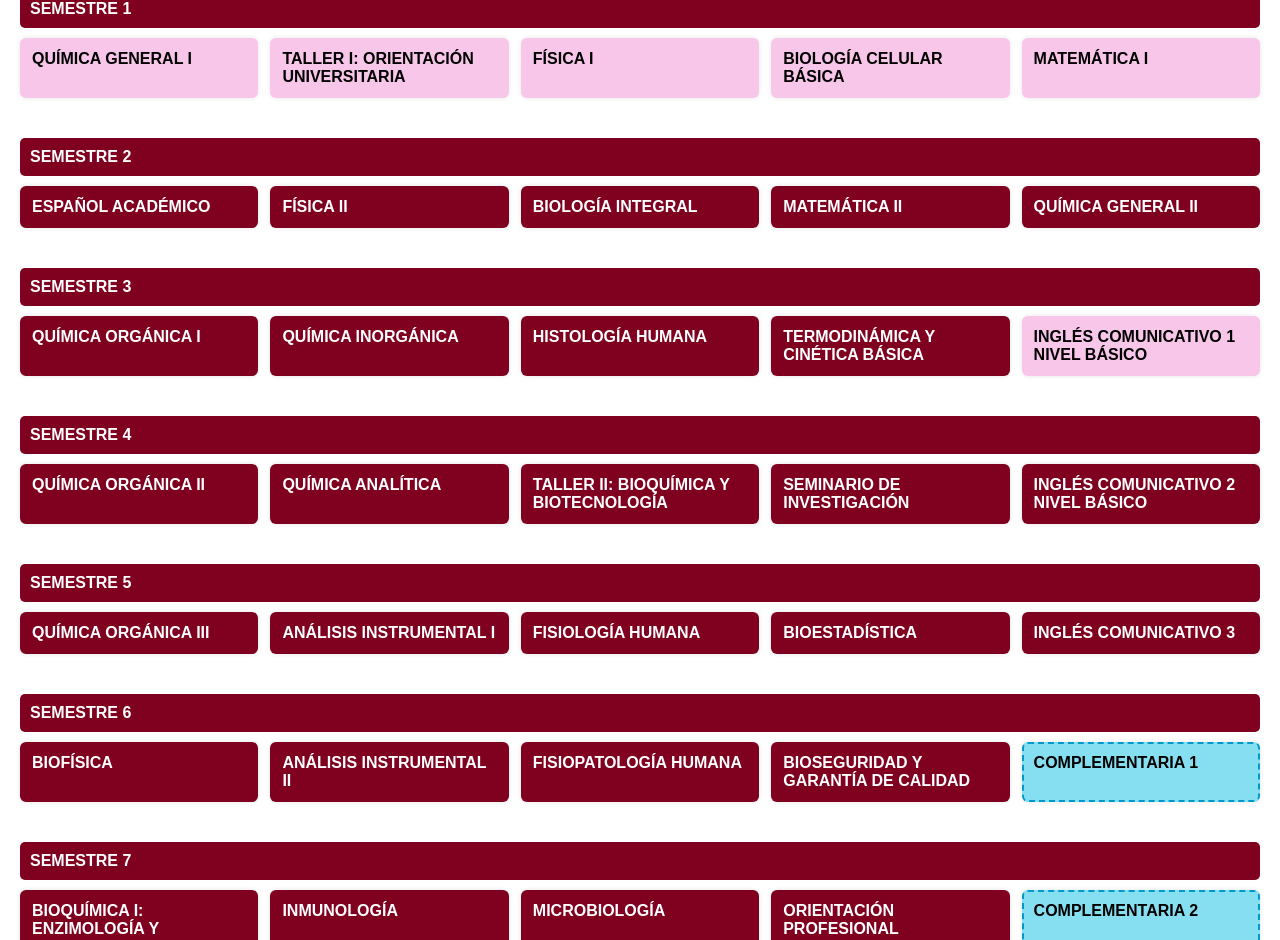
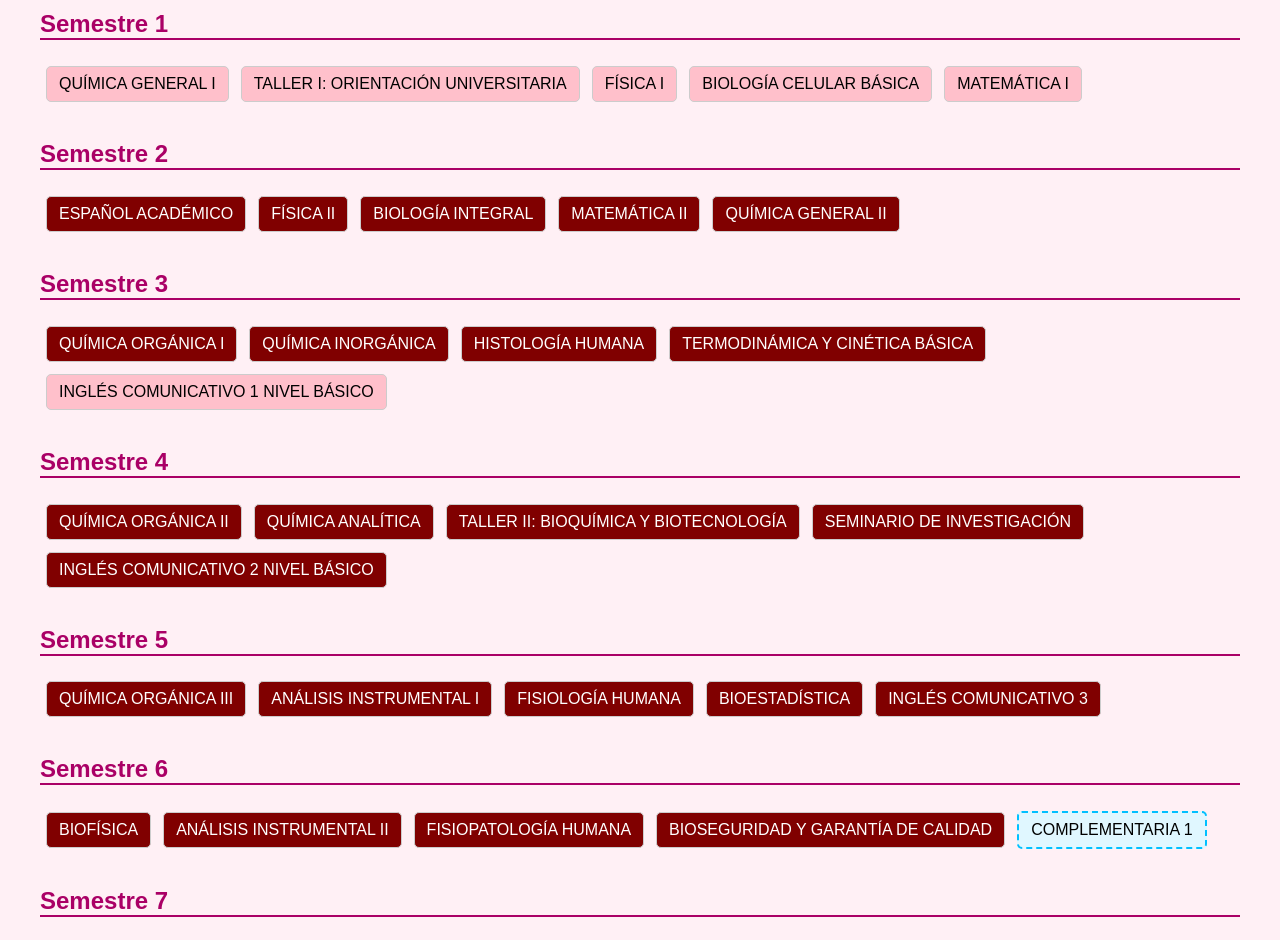
Before and after one commit to hwaangrr/malla-bioquimicaa, a plain HTML site: page index.html in a window 1280 px wide. Shown: the part 110-1050 px from the top of the page. Drawn offline with Linux system fonts and the light colour scheme.

Commit message:
Update index.html

```diff
--- a/index.html
+++ b/index.html
@@ -2,209 +2,168 @@
 <html lang="es">
 <head>
   <meta charset="UTF-8" />
-  <title>Malla Curricular - BIOQUÍMICA</title>
+  <meta name="viewport" content="width=device-width, initial-scale=1.0"/>
+  <title>Malla Interactiva - BIOQUÍMICA</title>
   <style>
     body {
       font-family: sans-serif;
-      background: #fff;
-      margin: 0;
-      padding: 20px;
+      background: #fff0f5;
+      padding: 2rem;
     }
-
     h1 {
+      color: #880088;
       text-align: center;
-      color: #800020;
     }
-
     .semestre {
-      margin-bottom: 40px;
+      margin-bottom: 2rem;
     }
-
-    .titulo-semestre {
-      background: #800020;
-      color: white;
-      padding: 10px;
+    .semestre h2 {
+      color: #aa0066;
+      border-bottom: 2px solid #aa0066;
+    }
+    .asignatura {
+      display: inline-block;
+      padding: 8px 12px;
+      margin: 6px;
       border-radius: 5px;
-      font-weight: bold;
+      background: #ffc0cb; /* pendiente (rosado) */
+      color: #000;
+      cursor: pointer;
+      border: 1px solid #ccc;
     }
-
-    .asignaturas {
-      display: grid;
-      grid-template-columns: repeat(auto-fill, minmax(200px, 1fr));
-      gap: 12px;
-      margin-top: 10px;
+    .aprobado {
+      background: violet !important;
     }
-
-    .asignatura {
-      background: #f8c6e9;
-      padding: 10px;
-      border-radius: 6px;
-      border: 2px solid transparent;
-      cursor: pointer;
-      transition: 0.3s;
-      text-transform: uppercase;
-      font-weight: bold;
-      box-shadow: 0 0 5px rgba(0,0,0,0.1);
-    }
-
-    .asignatura:hover {
-      transform: scale(1.02);
-    }
-
-    .aprobado {
-      background: #9b59b6;
-      color: white;
-    }
-
     .bloqueado {
-      background: #800020;
+      background: #800000 !important; /* burdeo */
       color: white;
       cursor: not-allowed;
     }
-
     .electivo {
-      background: #85dff1;
-      color: black;
-      border: 2px dashed #0099cc;
+      border: 2px dashed #00c0ff;
+      background: #e0f7ff !important;
     }
   </style>
 </head>
 <body>
-  <h1>MALLA CURRICULAR - BIOQUÍMICA</h1>
+  <h1>MALLA INTERACTIVA - BIOQUÍMICA</h1>
   <div id="malla"></div>
 
   <script>
     const datos = [
       {
-        nombre: "SEMESTRE 1",
-        asignaturas: [
+        semestre: 1,
+        ramos: [
           { nombre: "QUÍMICA GENERAL I" },
           { nombre: "TALLER I: ORIENTACIÓN UNIVERSITARIA" },
           { nombre: "FÍSICA I" },
           { nombre: "BIOLOGÍA CELULAR BÁSICA" },
-          { nombre: "MATEMÁTICA I" }
+          { nombre: "MATEMÁTICA I" },
         ]
       },
       {
-        nombre: "SEMESTRE 2",
-        asignaturas: [
+        semestre: 2,
+        ramos: [
           { nombre: "ESPAÑOL ACADÉMICO", prereq: ["TALLER I: ORIENTACIÓN UNIVERSITARIA"] },
           { nombre: "FÍSICA II", prereq: ["FÍSICA I"] },
           { nombre: "BIOLOGÍA INTEGRAL", prereq: ["BIOLOGÍA CELULAR BÁSICA"] },
           { nombre: "MATEMÁTICA II", prereq: ["MATEMÁTICA I"] },
-          { nombre: "QUÍMICA GENERAL II", prereq: ["QUÍMICA GENERAL I"] }
+          { nombre: "QUÍMICA GENERAL II", prereq: ["QUÍMICA GENERAL I"] },
         ]
       },
       {
-        nombre: "SEMESTRE 3",
-        asignaturas: [
+        semestre: 3,
+        ramos: [
           { nombre: "QUÍMICA ORGÁNICA I", prereq: ["QUÍMICA GENERAL II"] },
           { nombre: "QUÍMICA INORGÁNICA", prereq: ["QUÍMICA GENERAL II"] },
           { nombre: "HISTOLOGÍA HUMANA", prereq: ["BIOLOGÍA INTEGRAL"] },
           { nombre: "TERMODINÁMICA Y CINÉTICA BÁSICA", prereq: ["MATEMÁTICA II", "QUÍMICA GENERAL II"] },
-          { nombre: "INGLÉS COMUNICATIVO 1 NIVEL BÁSICO" }
+          { nombre: "INGLÉS COMUNICATIVO 1 NIVEL BÁSICO" },
         ]
       },
       {
-        nombre: "SEMESTRE 4",
-        asignaturas: [
-          { nombre: "QUÍMICA ORGÁNICA II", prereq: ["TERMODINÁMICA Y CINÉTICA BÁSICA", "QUÍMICA ORGÁNICA I"] },
+        semestre: 4,
+        ramos: [
+          { nombre: "QUÍMICA ORGÁNICA II", prereq: ["QUÍMICA ORGÁNICA I", "TERMODINÁMICA Y CINÉTICA BÁSICA"] },
           { nombre: "QUÍMICA ANALÍTICA", prereq: ["TERMODINÁMICA Y CINÉTICA BÁSICA", "QUÍMICA ORGÁNICA I", "QUÍMICA INORGÁNICA"] },
           { nombre: "TALLER II: BIOQUÍMICA Y BIOTECNOLOGÍA", prereq: ["ESPAÑOL ACADÉMICO", "TALLER I: ORIENTACIÓN UNIVERSITARIA"] },
           { nombre: "SEMINARIO DE INVESTIGACIÓN", prereq: ["ESPAÑOL ACADÉMICO", "BIOLOGÍA INTEGRAL", "QUÍMICA INORGÁNICA", "HISTOLOGÍA HUMANA"] },
-          { nombre: "INGLÉS COMUNICATIVO 2 NIVEL BÁSICO", prereq: ["INGLÉS COMUNICATIVO 1 NIVEL BÁSICO"] }
+          { nombre: "INGLÉS COMUNICATIVO 2 NIVEL BÁSICO", prereq: ["INGLÉS COMUNICATIVO 1 NIVEL BÁSICO"] },
         ]
       },
       {
-        nombre: "SEMESTRE 5",
-        asignaturas: [
+        semestre: 5,
+        ramos: [
           { nombre: "QUÍMICA ORGÁNICA III", prereq: ["QUÍMICA ORGÁNICA II"] },
           { nombre: "ANÁLISIS INSTRUMENTAL I", prereq: ["FÍSICA II", "MATEMÁTICA II", "QUÍMICA ORGÁNICA II", "QUÍMICA ANALÍTICA"] },
           { nombre: "FISIOLOGÍA HUMANA", prereq: ["HISTOLOGÍA HUMANA"] },
           { nombre: "BIOESTADÍSTICA", prereq: ["MATEMÁTICA II"] },
-          { nombre: "INGLÉS COMUNICATIVO 3", prereq: ["INGLÉS COMUNICATIVO 2 NIVEL BÁSICO"] }
+          { nombre: "INGLÉS COMUNICATIVO 3", prereq: ["INGLÉS COMUNICATIVO 2 NIVEL BÁSICO"] },
         ]
       },
       {
-        nombre: "SEMESTRE 6",
-        asignaturas: [
+        semestre: 6,
+        ramos: [
           { nombre: "BIOFÍSICA", prereq: ["QUÍMICA ORGÁNICA III", "BIOLOGÍA INTEGRAL"] },
           { nombre: "ANÁLISIS INSTRUMENTAL II", prereq: ["QUÍMICA ORGÁNICA III", "ANÁLISIS INSTRUMENTAL I"] },
           { nombre: "FISIOPATOLOGÍA HUMANA", prereq: ["FISIOLOGÍA HUMANA"] },
           { nombre: "BIOSEGURIDAD Y GARANTÍA DE CALIDAD", prereq: ["QUÍMICA ORGÁNICA III", "ANÁLISIS INSTRUMENTAL I"] },
-          { nombre: "COMPLEMENTARIA 1", electivo: true }
+          { nombre: "COMPLEMENTARIA 1", electivo: true },
         ]
       },
       {
-        nombre: "SEMESTRE 7",
-        asignaturas: [
+        semestre: 7,
+        ramos: [
           { nombre: "BIOQUÍMICA I: ENZIMOLOGÍA Y METABOLISMO", prereq: ["BIOSEGURIDAD Y GARANTÍA DE CALIDAD", "ANÁLISIS INSTRUMENTAL II", "BIOFÍSICA", "SEMINARIO DE INVESTIGACIÓN"] },
-          { nombre: "INMUNOLOGÍA", prereq: ["BIOFÍSICA"] },
-          { nombre: "MICROBIOLOGÍA", prereq: ["BIOSEGURIDAD Y GARANTÍA DE CALIDAD"] },
+          { nombre: "INMUNOLOGÍA", prereq: ["BIOFÍSICA"], coreq: ["BIOQUÍMICA I: ENZIMOLOGÍA Y METABOLISMO"] },
+          { nombre: "MICROBIOLOGÍA", prereq: ["BIOSEGURIDAD Y GARANTÍA DE CALIDAD"], coreq: ["INMUNOLOGÍA", "BIOQUÍMICA I: ENZIMOLOGÍA Y METABOLISMO"] },
           { nombre: "ORIENTACIÓN PROFESIONAL", prereq: ["FISIOPATOLOGÍA HUMANA", "BIOFÍSICA", "BIOSEGURIDAD Y GARANTÍA DE CALIDAD"] },
-          { nombre: "COMPLEMENTARIA 2", electivo: true }
-        ]
-      },
-      {
-        nombre: "SEMESTRE 8",
-        asignaturas: [
-          { nombre: "BIOQUÍMICA II: BIOLOGÍA MOLECULAR", prereq: ["BIOQUÍMICA I: ENZIMOLOGÍA Y METABOLISMO"] },
-          { nombre: "BIOQUÍMICA CLÍNICA I", prereq: ["MICROBIOLOGÍA", "INMUNOLOGÍA", "BIOQUÍMICA I: ENZIMOLOGÍA Y METABOLISMO", "FISIOPATOLOGÍA HUMANA"] },
-          { nombre: "MICROBIOLOGÍA DIAGNÓSTICA Y APLICADA", prereq: ["MICROBIOLOGÍA"] },
-          { nombre: "BIOINFORMÁTICA", prereq: ["BIOQUÍMICA I: ENZIMOLOGÍA Y METABOLISMO", "BIOFÍSICA", "BIOESTADÍSTICA"] },
-          { nombre: "ADMINISTRACIÓN DE EMPRESAS", prereq: ["ORIENTACIÓN PROFESIONAL", "BIOQUÍMICA I: ENZIMOLOGÍA Y METABOLISMO"] },
-          { nombre: "INTERNADO I", electivo: true }
-        ]
-      },
-      {
-        nombre: "SEMESTRE 9",
-        asignaturas: [
-          { nombre: "BIOQUÍMICA CLÍNICA II", prereq: ["BIOQUÍMICA II: BIOLOGÍA MOLECULAR", "BIOQUÍMICA CLÍNICA I", "MICROBIOLOGÍA DIAGNÓSTICA Y APLICADA"] },
-          { nombre: "FARMACOLOGÍA", prereq: ["BIOQUÍMICA II: BIOLOGÍA MOLECULAR", "BIOQUÍMICA CLÍNICA I", "MICROBIOLOGÍA DIAGNÓSTICA Y APLICADA"] },
-          { nombre: "METODOLOGÍA DE LA INVESTIGACIÓN", prereq: ["BIOQUÍMICA II: BIOLOGÍA MOLECULAR", "BIOQUÍMICA CLÍNICA I", "MICROBIOLOGÍA DIAGNÓSTICA Y APLICADA", "BIOINFORMÁTICA"] },
-          { nombre: "UNIDAD DE INVESTIGACIÓN", prereq: ["BIOQUÍMICA II: BIOLOGÍA MOLECULAR", "BIOQUÍMICA CLÍNICA I", "MICROBIOLOGÍA DIAGNÓSTICA Y APLICADA"] },
-          { nombre: "ELECTIVA 1", electivo: true }
-        ]
-      },
-      {
-        nombre: "SEMESTRE 10",
-        asignaturas: [
-          { nombre: "FORMULACIÓN DE PROYECTO DE INVESTIGACIÓN", prereq: ["METODOLOGÍA DE LA INVESTIGACIÓN", "ADMINISTRACIÓN DE EMPRESAS"] },
-          { nombre: "HEMATOLOGÍA BIOQUÍMICA", prereq: ["BIOQUÍMICA CLÍNICA II", "FARMACOLOGÍA"] },
-          { nombre: "BIOPROCESOS INDUSTRIALES", prereq: ["BIOQUÍMICA CLÍNICA II", "FARMACOLOGÍA", "METODOLOGÍA DE LA INVESTIGACIÓN", "UNIDAD DE INVESTIGACIÓN", "ADMINISTRACIÓN DE EMPRESAS"] },
-          { nombre: "ELECTIVA 2", electivo: true },
-          { nombre: "ELECTIVA 3", electivo: true },
-          { nombre: "INTERNADO II", electivo: true }
-        ]
-      },
-      {
-        nombre: "SEMESTRE 11",
-        asignaturas: [
-          { nombre: "TESIS", electivo: true },
-          { nombre: "INTERNADO SECTOR PRODUCTIVO", electivo: true },
-          { nombre: "INTERNADO SECTOR SALUD", electivo: true },
-          { nombre: "INTERNADO SECTOR FORENSE", electivo: true },
-          { nombre: "EXAMEN DE TÍTULO", electivo: true }
+          { nombre: "COMPLEMENTARIA 2", electivo: true },
         ]
       }
+      // Puedes seguir agregando el resto aquí
     ];
 
-    const estado = JSON.parse(localStorage.getItem("estadoMalla")) || {};
+    const estado = JSON.parse(localStorage.getItem("estadoMalla") || "{}");
 
-    const container = document.getElementById("malla");
+    const contenedor = document.getElementById("malla");
+    datos.forEach(bloque => {
+      const div = document.createElement("div");
+      div.className = "semestre";
+      div.innerHTML = `<h2>Semestre ${bloque.semestre}</h2>`;
+      bloque.ramos.forEach(ramo => {
+        const boton = document.createElement("div");
+        boton.className = "asignatura";
+        boton.textContent = ramo.nombre;
+        boton.dataset.nombre = ramo.nombre;
+        if (ramo.prereq) boton.dataset.prereq = JSON.stringify(ramo.prereq);
+        if (ramo.coreq) boton.dataset.coreq = JSON.stringify(ramo.coreq);
+        if (ramo.electivo) boton.dataset.electivo = true;
+        boton.onclick = () => {
+          estado[ramo.nombre] = !estado[ramo.nombre];
+          actualizarEstado();
+        };
+        div.appendChild(boton);
+      });
+      contenedor.appendChild(div);
+    });
 
     function actualizarEstado() {
       localStorage.setItem("estadoMalla", JSON.stringify(estado));
       document.querySelectorAll(".asignatura").forEach(asig => {
         const nombre = asig.dataset.nombre;
         const prereq = JSON.parse(asig.dataset.prereq || "[]");
+        const coreq = JSON.parse(asig.dataset.coreq || "[]");
         const electivo = asig.dataset.electivo === "true";
 
         asig.className = "asignatura";
 
+        const prereqOk = prereq.every(req => estado[req]);
+        const coreqOk = coreq.every(req => estado[req] || estado[req] === undefined);
+
         if (estado[nombre]) {
           asig.classList.add("aprobado");
-        } else if (prereq.length && !prereq.every(req => estado[req])) {
+        } else if (prereq.length && !prereqOk) {
           asig.classList.add("bloqueado");
         }
 
@@ -212,40 +171,6 @@
       });
     }
 
-    datos.forEach(sem => {
-      const divSem = document.createElement("div");
-      divSem.className = "semestre";
-
-      const titulo = document.createElement("div");
-      titulo.className = "titulo-semestre";
-      titulo.textContent = sem.nombre;
-      divSem.appendChild(titulo);
-
-      const cont = document.createElement("div");
-      cont.className = "asignaturas";
-
-      sem.asignaturas.forEach(asig => {
-        const div = document.createElement("div");
-        div.className = "asignatura";
-        div.textContent = asig.nombre;
-        div.dataset.nombre = asig.nombre;
-        if (asig.prereq) div.dataset.prereq = JSON.stringify(asig.prereq);
-        if (asig.electivo) div.dataset.electivo = true;
-
-        div.addEventListener("click", () => {
-          const prereq = JSON.parse(div.dataset.prereq || "[]");
-          if (prereq.length && !prereq.every(req => estado[req])) return;
-          estado[asig.nombre] = !estado[asig.nombre];
-          actualizarEstado();
-        });
-
-        cont.appendChild(div);
-      });
-
-      divSem.appendChild(cont);
-      container.appendChild(divSem);
-    });
-
     actualizarEstado();
   </script>
 </body>
```
